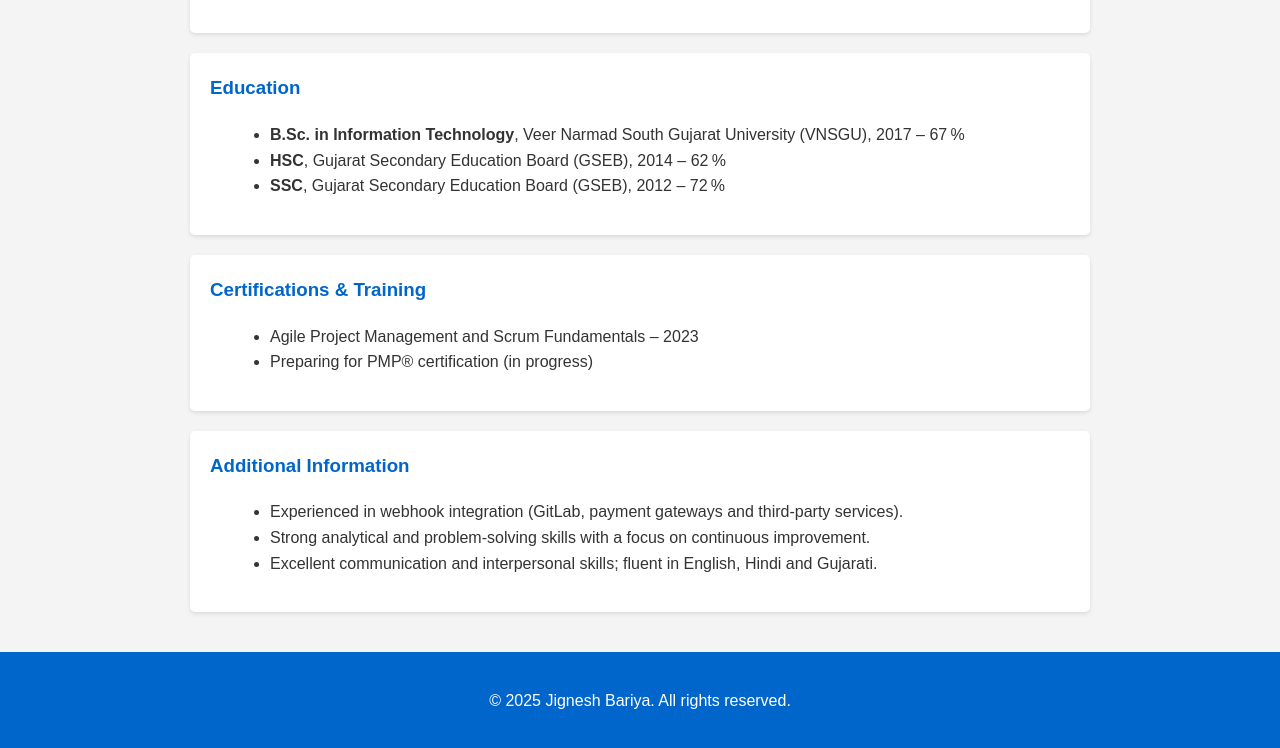
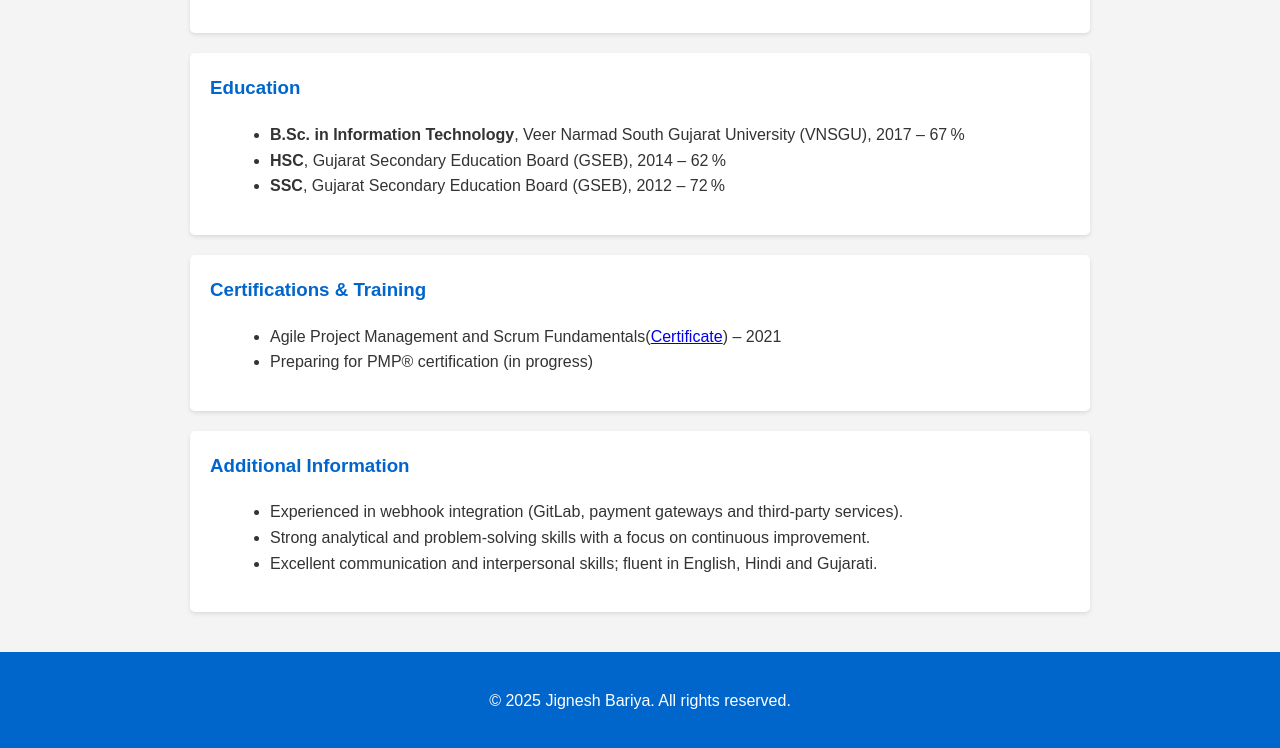
Before and after one commit to jignesh-bariya3101/jignesh-bariya-portfolio, a plain HTML site: page index.html in a window 1280 px wide. Shown: the part 3663-4411 px from the top of the page. Drawn offline with Linux system fonts and the light colour scheme.

Commit message:
Certificate Upload

```diff
--- a/index.html
+++ b/index.html
@@ -169,7 +169,7 @@ footer { text-align: center; padding: 20px; background: #0066cc; color: #fff; }
 <section id="certifications">
 <h3>Certifications &amp; Training</h3>
 <ul>
-<li>Agile Project Management and Scrum Fundamentals – 2023</li>
+<li>Agile Project Management and Scrum Fundamentals(<a href="https://drive.google.com/file/d/15s-0OBTwuzzjB3stvAHccl64qhgdjYLT/view?usp=sharing" target="_blank">Certificate</a>) – 2021</li>
 <li>Preparing for PMP® certification (in progress)</li>
 </ul>
 </section>
```
